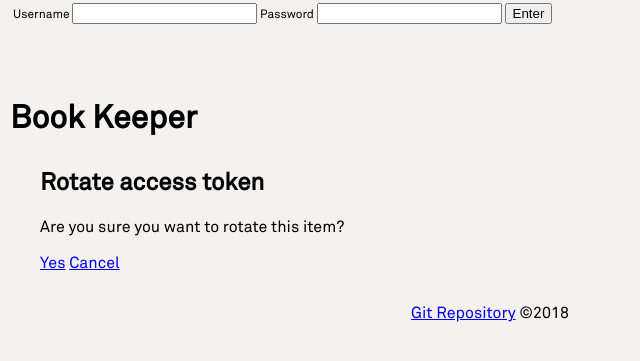
After one commit to calivine/Books, a Flask app: page /user/rotate/1 in a window 1280 px wide. The commit adds this page. Shown: the top 361 px of the page, without its empty margins (0-640 px from the left). Run offline with Flask 2, Linux system fonts and the light colour scheme; some libraries are stand-ins or nearby versions.

Commit message:
v1.3.0; Added new data to item tables

```diff
--- a/database/schema.sql
+++ b/database/schema.sql
@@ -16,6 +16,7 @@ CREATE TABLE item (
     access_token TEXT,
     id TEXT,
     item_mask TEXT,
+    institution TEXT,
     FOREIGN KEY (user_id) REFERENCES user (id)
 );
 
--- a/services/plaidHelpers.py
+++ b/services/plaidHelpers.py
@@ -7,7 +7,7 @@ from services.transactions import save_transactions
 
 
 # CREATE account and transaction records for a newly created Item
-def initialize_new_item(access_token):
+def save_item_accounts(access_token):
     db = get_db()
     try:
         account_list = client.Accounts.get(access_token)
--- a/static/styles.css
+++ b/static/styles.css
@@ -60,10 +60,6 @@ input#login-submit {
 
 }
 
-input.update-input {
-    width: 130px;
-}
-
 nav li {
     display: inline;
     list-style-type: none;
@@ -120,6 +116,21 @@ th {
     text-align: left;
 }
 
+.button-container, .update-input {
+    display: block;
+    margin: 0;
+    max-width: 130px;
+}
+
+.budget-update-button {
+    width: 65px;
+}
+
+.container {
+    max-width: 1000px;
+    margin: 30px;
+}
+
 .description-edit-input {
     margin: 0;
     width: 276px;
@@ -136,12 +147,20 @@ th {
     padding: 15px;
 }
 
+.fas .fa-key {
+    color: #000000;
+}
+
 .new-category-form-input {
     display: block;
 }
 
+#wrench-icon, #redo-alt-icon {
+    color: #000000;
+}
+
 #add-new-category {
-    margin-left: 58px;
+    margin-left: 6vw;
 }
 
 #add-new-category:hover {
--- a/templates/index.html
+++ b/templates/index.html
@@ -6,5 +6,6 @@
 
 
 {% block main %}
+    <h3>Personal Finance Assistant</h3>
 
 {% endblock %}
--- a/templates/layout.html
+++ b/templates/layout.html
@@ -46,8 +46,10 @@
 </header>
 <body>
 <h1>Book Keeper</h1>
-<h3>Personal Finance Assistant</h3>
-{% block main %}{% endblock %}
+<div class='container'>
+    {% block main %}{% endblock %}
+</div>
+
 </body>
 {% block footer %}
     <footer>
--- /dev/null
+++ b/templates/user/rotate.html
@@ -0,0 +1,17 @@
+{% extends "layout.html" %}
+
+{% block title %}
+    Rotate Item
+{% endblock %}
+
+{% block main %}
+    <h2>Rotate access token</h2>
+    <p>Are you sure you want to rotate this item?</p>
+    <span>
+        <a class='item-rotate-buttons' href='{{ url_for('user.rotate_access_token', token=token['token']) }}'>Yes</a>
+        <a class='item-rotate-buttons' href='{{ url_for('user.items') }}'>Cancel</a>
+    </span>
+
+
+
+{% endblock %}
--- a/user.py
+++ b/user.py
@@ -6,7 +6,7 @@ from flask import Blueprint, redirect, render_template, request, session, url_fo
 from database.db import get_db
 from app import client
 from services.transactions import save_transactions
-from services.plaidHelpers import initialize_new_item, create_mask
+from services.plaidHelpers import save_item_accounts, create_mask
 
 PLAID_ENV = os.getenv('PLAID_ENV', 'development')
 
@@ -53,9 +53,13 @@ def get_access_token():
     print(item_mask)
     print(access_token)
     print(item_id)
-    db.execute("INSERT INTO item VALUES (?, ?, ?, ?)", (session['user_id'], access_token, item_id, item_mask,))
+    response = client.Item.get(access_token)
+    inst_id = response['item']['institution_id']
+    response = client.Institutions.get_by_id(inst_id)
+    inst_name = response['institution']['name']
+    db.execute("INSERT INTO item VALUES (?, ?, ?, ?, ?)", (session['user_id'], access_token, item_id, item_mask, inst_name,))
     db.commit()
-    initialize_new_item(access_token)
+    save_item_accounts(access_token)
 
     return jsonify(exchange_response)
 
@@ -119,6 +123,11 @@ def update_account_link(token):
                            public_key=client.public_key)
 
 
+# GET ROTATE
+@bp.route('/rotate/<token>', methods=['GET'])
+def rotate(token):
+    return render_template('user/rotate.html', token=token)
+
 # ROTATE access token
 @bp.route('/rotate/access_token/<token>', methods=['GET'])
 def rotate_access_token(token):
```
Also changed, not shown: database/migrations.py (+4 -3 lines), static/js/BudgetWorker.js (+9 -7 lines), templates/user/items.html (+10 -9 lines).
